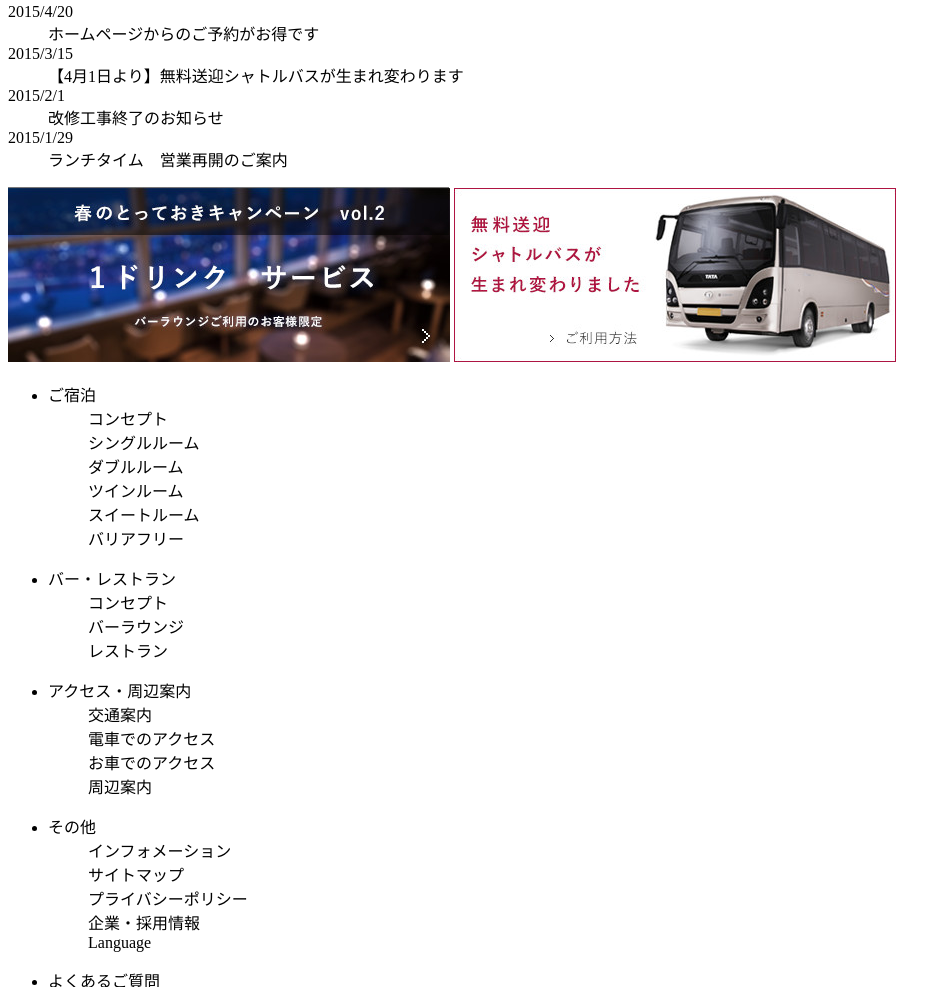
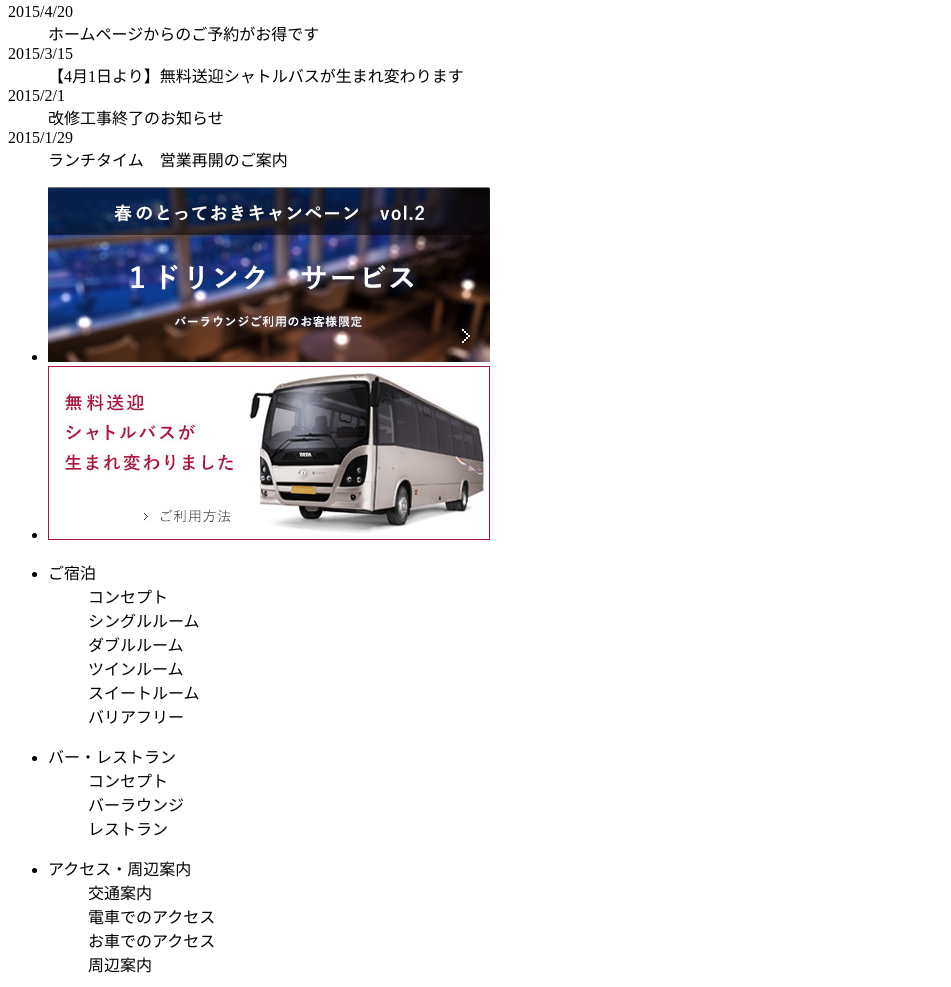
Before and after one commit to shimadaaya/shimadaaya.github.io, a plain HTML site: page tbh/index.html in a window 1280 px wide. Shown: the part 3250-4237 px from the top of the page, without its empty margins (0-951 px from the left). Drawn offline with Linux system fonts and the light colour scheme.

Commit message:
naoshita

```diff
--- a/tbh/index.html
+++ b/tbh/index.html
@@ -145,8 +145,10 @@
 	<!-- コンテンツ -->
 
 	<aside>
-		<img src="img/banner1.jpg" alt="banner1">
-		<img src="img/banner2.jpg" alt="banner2">
+		<ul>
+			<li><a href="#"><img src="img/banner1.jpg" alt="banner1"></a></li>
+			<li><a href="#"><img src="img/banner2.jpg" alt="banner2"></a></li>
+		</ul>
 	</aside>
 	<!-- バナー -->
 
```
